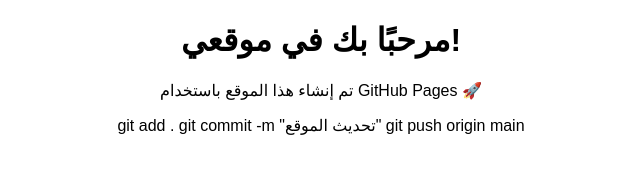
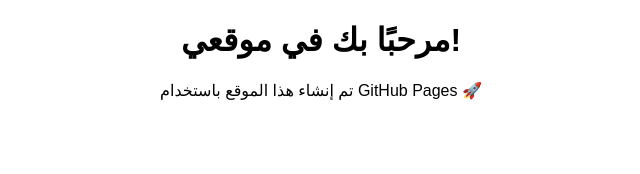
Before and after one commit to blackangil961/blackangil, a plain HTML site: page index.html in a window 1280 px wide. Shown: the whole page, without its empty margins (319-959 px from the left). Drawn offline with Linux system fonts and the light colour scheme.

Commit message:
Update index.html

```diff
--- a/index.html
+++ b/index.html
@@ -13,6 +13,3 @@
     <p>تم إنشاء هذا الموقع باستخدام GitHub Pages 🚀</p>
 </body>
 </html>
-git add .
-git commit -m "تحديث الموقع"
-git push origin main
```
